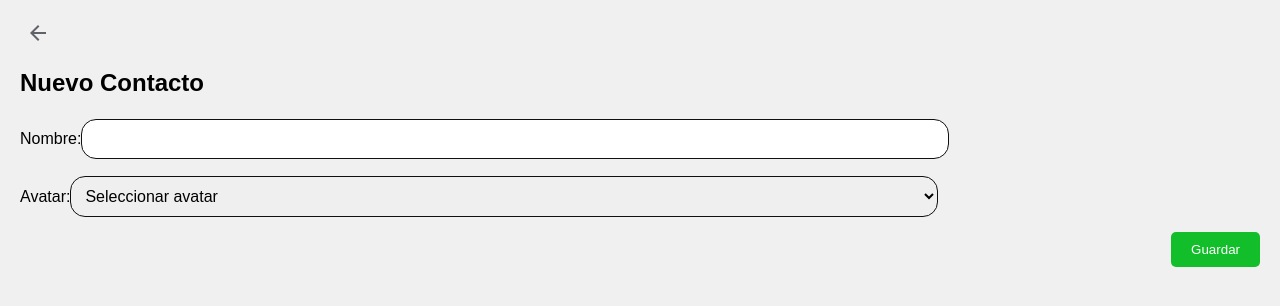
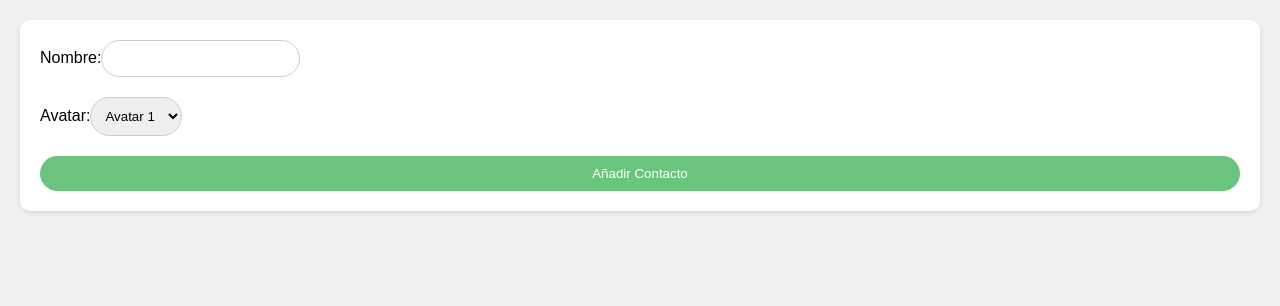
Before and after one commit to Luishub7/utnver, a React (Vite) app: page /new-contact in a window 1280 px wide. Shown: the top 306 px of the page. Built offline with nearby package versions, Linux system fonts and the light colour scheme.

Commit message:
nuevos botones nav

```diff
--- a/src/componentes/Chat.jsx
+++ b/src/componentes/Chat.jsx
@@ -6,7 +6,7 @@ import Message from './Message';
 import MessageInput from './MessageInput';
 import '../estilos/Chat.css';
 import { loadFromLocalStorage, addMessageToLocalStorage, generateMessageId } from '../data/localStorage';
-import ErrorBoundary from './ErrorBoundary'; // Importar el ErrorBoundary
+import ErrorBoundary from './ErrorBoundary';
 
 const formatDate = (date) => {
   const messageDate = new Date(date);
--- a/src/componentes/NewContact.jsx
+++ b/src/componentes/NewContact.jsx
@@ -2,75 +2,62 @@
 
 import React, { useState } from 'react';
 import { useNavigate } from 'react-router-dom';
-import { saveToLocalStorage, loadFromLocalStorage } from '../data/localStorage';
 import '../estilos/NewContact.css';
+import { loadFromLocalStorage, saveToLocalStorage } from '../data/localStorage';
+
+const avatarOptions = [
+  "/imagenes/avatar1.png",
+  "/imagenes/avatar2.png",
+  "/imagenes/avatar3.png",
+  "/imagenes/avatar4.png"
+];
 
 const NewContact = () => {
   const [name, setName] = useState('');
-  const [avatar, setAvatar] = useState('');
+  const [selectedAvatar, setSelectedAvatar] = useState(avatarOptions[0]);
   const navigate = useNavigate();
 
-  const avatarOptions = [
-    '/imagenes/1.webp',
-    '/imagenes/2.webp',
-    '/imagenes/3.webp',
-    '/imagenes/4.webp',
-    '/imagenes/4.webp',
-    '/imagenes/5.webp',
-    '/imagenes/6.webp',
-    '/imagenes/7.webp',
-    '/imagenes/8.webp'
-  ];
+  const handleNameChange = (event) => {
+    setName(event.target.value);
+  };
 
-  const handleSubmit = (e) => {
-    e.preventDefault();
-    const newContact = {
-      id: Date.now(),
-      name,
-      avatar
-    };
+  const handleAvatarChange = (event) => {
+    setSelectedAvatar(event.target.value);
+  };
+
+  const handleSubmit = (event) => {
+    event.preventDefault();
+    if (name.trim() === '') return;
 
     const contacts = loadFromLocalStorage('contacts') || [];
-    contacts.push(newContact);
-    saveToLocalStorage('contacts', contacts);
-
+    const newContact = {
+      id: contacts.length + 1,
+      name,
+      avatar: selectedAvatar,
+    };
+    saveToLocalStorage('contacts', [...contacts, newContact]);
     navigate('/');
   };
 
   return (
     <div className="new-contact-container">
-      <div className="new-contact-header">
-        <button className="back-button" onClick={() => navigate(-1)}>
-          <img src="/imagenes/arrow_back.svg" alt="Back" />
-        </button>
-
-      </div>
-      <h2>Nuevo Contacto</h2>
       <form className="new-contact-form" onSubmit={handleSubmit}>
         <label>
           Nombre:
-          <input
-            type="text"
-            value={name}
-            onChange={(e) => setName(e.target.value)}
-            required
-          />
+          <input type="text" value={name} onChange={handleNameChange} className="contact-name-input" />
         </label>
         <label>
           Avatar:
-          <select value={avatar} onChange={(e) => setAvatar(e.target.value)} required>
-            <option value="">Seleccionar avatar</option>
-            {avatarOptions.map((option) => (
-              <option key={option} value={option}>
-                <img src={option} alt="Avatar opción" className="avatar-option" />
-                {option}
+          <select value={selectedAvatar} onChange={handleAvatarChange} className="contact-avatar-select">
+            {avatarOptions.map((avatar, index) => (
+              <option key={index} value={avatar}>
+                <img src={avatar} alt={`Avatar ${index + 1}`} className="avatar-option-image" />
+                Avatar {index + 1}
               </option>
             ))}
           </select>
         </label>
-        <button type="submit" className="new-contact-submit">
-          Guardar
-        </button>
+        <button type="submit" className="submit-button">Añadir Contacto</button>
       </form>
     </div>
   );
--- a/src/estilos/Chat.css
+++ b/src/estilos/Chat.css
@@ -3,29 +3,22 @@
 .chat-container {
   display: flex;
   flex-direction: column;
-  height: 100vh;
+  height: 100%;
 }
 
 .chat-header {
   display: flex;
+  justify-content: space-between;
   align-items: center;
-  justify-content: space-between;
   padding: 10px;
   background-color: #f0f0f0;
-}
-
-.back-button, .home-button {
-  background-color: transparent;
-  border: none;
-  cursor: pointer;
+  border-bottom: 1px solid #ccc;
 }
 
 .contact-info-chat {
   display: flex;
   align-items: center;
   cursor: pointer;
-  flex-grow: 1;
-  justify-content: center;
 }
 
 .contact-avatar {
@@ -35,13 +28,33 @@
   margin-right: 10px;
 }
 
-.contact-name {
-  font-weight: bold;
+.messages-container {
+  flex-grow: 1;
+  padding: 10px;
+  overflow-y: auto;
+  background-color: #fff;
 }
 
-.messages-container {
+.message-input-container {
+  display: flex;
+  padding: 10px;
+  border-top: 1px solid #ccc;
+  background-color: #f9f9f9;
+}
+
+.message-input {
   flex-grow: 1;
-  overflow-y: auto;
   padding: 10px;
-  background-color: #fff;
+  border: 1px solid #ccc;
+  border-radius: 20px;
+  margin-right: 10px;
 }
+
+.send-button {
+  padding: 10px 20px;
+  border: none;
+  border-radius: 20px;
+  background-color: #6ac47e; /* Verde pastel */
+  color: white;
+  cursor: pointer;
+}
--- a/src/estilos/ContactList.css
+++ b/src/estilos/ContactList.css
@@ -2,6 +2,7 @@
 
 .contact-list-container {
   padding: 20px;
+  background-color: #f0f0f0;
 }
 
 .contact-search {
@@ -11,40 +12,51 @@
 }
 
 .search-input {
-  width: 70%;
+  flex-grow: 1;
   padding: 10px;
-  font-size: 16px;
+  border: 1px solid #ccc;
+  border-radius: 20px;
+  margin-right: 10px;
 }
 
 .add-contact-button {
   padding: 10px 20px;
-  background-color: #12be29;
-  color: #fff;
   border: none;
+  border-radius: 20px;
+  background-color: #6ac47e; /* Verde pastel */
+  color: white;
   cursor: pointer;
-  border-radius: 15px;
 }
 
 .contact-list {
   list-style: none;
   padding: 0;
+  margin: 0;
 }
 
 .contact-item {
   display: flex;
   justify-content: space-between;
   align-items: center;
-  padding: 5px;
-  border: 1px solid #3ba556;
+  padding: 10px;
+  margin-bottom: 10px;
+  background-color: white;
   border-radius: 10px;
-  margin-bottom: 10px;
+  box-shadow: 0 2px 4px rgba(0, 0, 0, 0.1);
+  cursor: pointer;
+  transition: background-color 0.3s ease;
+}
+
+.contact-item:hover {
+  background-color: #f9f9f9;
 }
 
 .contact-link {
+  display: flex;
+  justify-content: space-between;
+  align-items: center;
   text-decoration: none;
   color: inherit;
-  display: flex;
-  align-items: center;
   width: 100%;
 }
 
@@ -63,6 +75,8 @@
 
 .contact-name {
   font-weight: bold;
+  font-size: 16px;
+  margin-bottom: 5px;
 }
 
 .contact-lastMessage {
@@ -78,10 +92,15 @@
 
 .contact-date {
   font-size: 12px;
-  color: #aaa;
+  color: #888;
 }
 
 .contact-status {
   font-size: 12px;
-  color: #4caf50;
+  color: #6ac47e;
+  margin-top: 5px;
 }
+
+.contact-status.Pendiente {
+  color: #f00;
+}
--- a/src/estilos/MessageInput.css
+++ b/src/estilos/MessageInput.css
@@ -1,32 +1,25 @@
 /* src/estilos/MessageInput.css */
+
 .message-input-container {
-  /* display: flex; */
+  display: flex;
   padding: 10px;
-  /* border-top: 1px solid #ccc; */
-  background-color: white;
-  justify-content: space-between;
+  border-top: 1px solid #ccc;
+  background-color: #f9f9f9;
 }
 
 .message-input {
   flex-grow: 1;
-  margin-right: 10px;
   padding: 10px;
   border: 1px solid #ccc;
-  border-radius: 15px;
-}
-
-.button {
-  padding: 10px 15px;
-  border: none;
-  border-radius: 5px;
-  cursor: pointer;
-  color: white;
+  border-radius: 20px;
+  margin-right: 10px;
 }
 
 .send-button {
-  background-color: #12be29;
+  padding: 10px 20px;
+  border: none;
+  border-radius: 20px;
+  background-color: #6ac47e; /* Verde pastel */
+  color: white;
+  cursor: pointer;
 }
-
-.send-button:hover {
-  background-color: #0056b3;
-}
--- a/src/estilos/NewContact.css
+++ b/src/estilos/NewContact.css
@@ -2,50 +2,44 @@
 
 .new-contact-container {
   padding: 20px;
-}
-
-.new-contact-header {
-  display: flex;
-  align-items: center;
-  justify-content: space-between;
-}
-
-.back-button, .home-button {
-  background-color: transparent;
-  border: none;
-  cursor: pointer;
-}
-
-h2 {
-  margin: 20px 0;
-  font-size: 24px;
+  background-color: #f0f0f0;
 }
 
 .new-contact-form {
   display: flex;
   flex-direction: column;
+  gap: 20px;
+  background-color: white;
+  padding: 20px;
+  border-radius: 10px;
+  box-shadow: 0 2px 4px rgba(0, 0, 0, 0.1);
 }
 
-label {
-  margin-bottom: 15px;
+.contact-name-input,
+.contact-avatar-select {
+  padding: 10px;
+  border: 1px solid #ccc;
+  border-radius: 20px;
 }
 
-input[type="text"], select {
-  width: 70%;
-  padding: 10px;
-  font-size: 16px;
-  margin-top: 5px;
-  border-radius: 15px;
-  border: solid 1px rgb(17, 16, 16);
-  margin-top: 2px;
+.submit-button {
+  padding: 10px 20px;
+  border: none;
+  border-radius: 20px;
+  background-color: #6ac47e; /* Verde pastel */
+  color: white;
+  cursor: pointer;
 }
 
-.new-contact-submit {
-  padding: 10px 20px;
-  background-color: #12be29;
-  color: #fff;
-  border: none;
-  cursor: pointer;
-  border-radius: 5px;
-  align-self: flex-end;
+.contact-avatar-select option {
+  display: flex;
+  align-items: center;
+  gap: 10px;
 }
+
+.avatar-option-image {
+  width: 20px;
+  height: 20px;
+  border-radius: 50%;
+  margin-right: 10px;
+}
```
Also changed, not shown: 2 other files (tests, documents, lock files or other folders).
